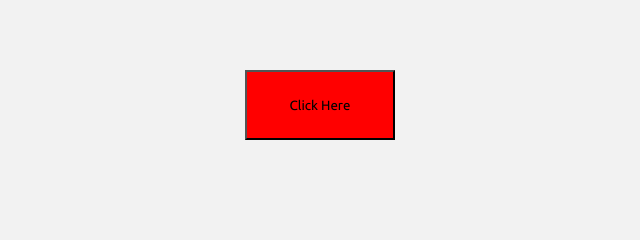
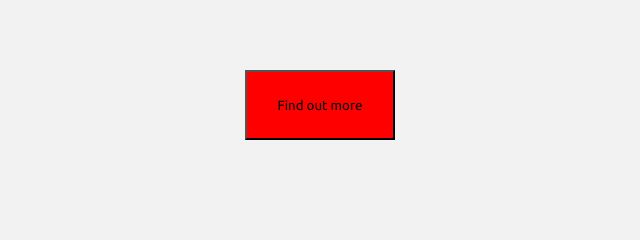
Before and after one commit to Lolisolera/Bootcamp-W2, a plain HTML site: page Day 1/Task/index.html in a window 1280 px wide. Shown: the part 295-535 px from the top of the page, 320-960 px from the left. Drawn offline with Linux system fonts and the light colour scheme.

Commit message:
Update index.html

```diff
--- a/Day 1/Task/index.html
+++ b/Day 1/Task/index.html
@@ -52,7 +52,7 @@
         <div class="overlay">
 
             <button class="button" onclick="window.location.href='https://www.alien-101.co.uk/';">
-                Click Here
+                Find out more
             </button>
 
         </div>
```
